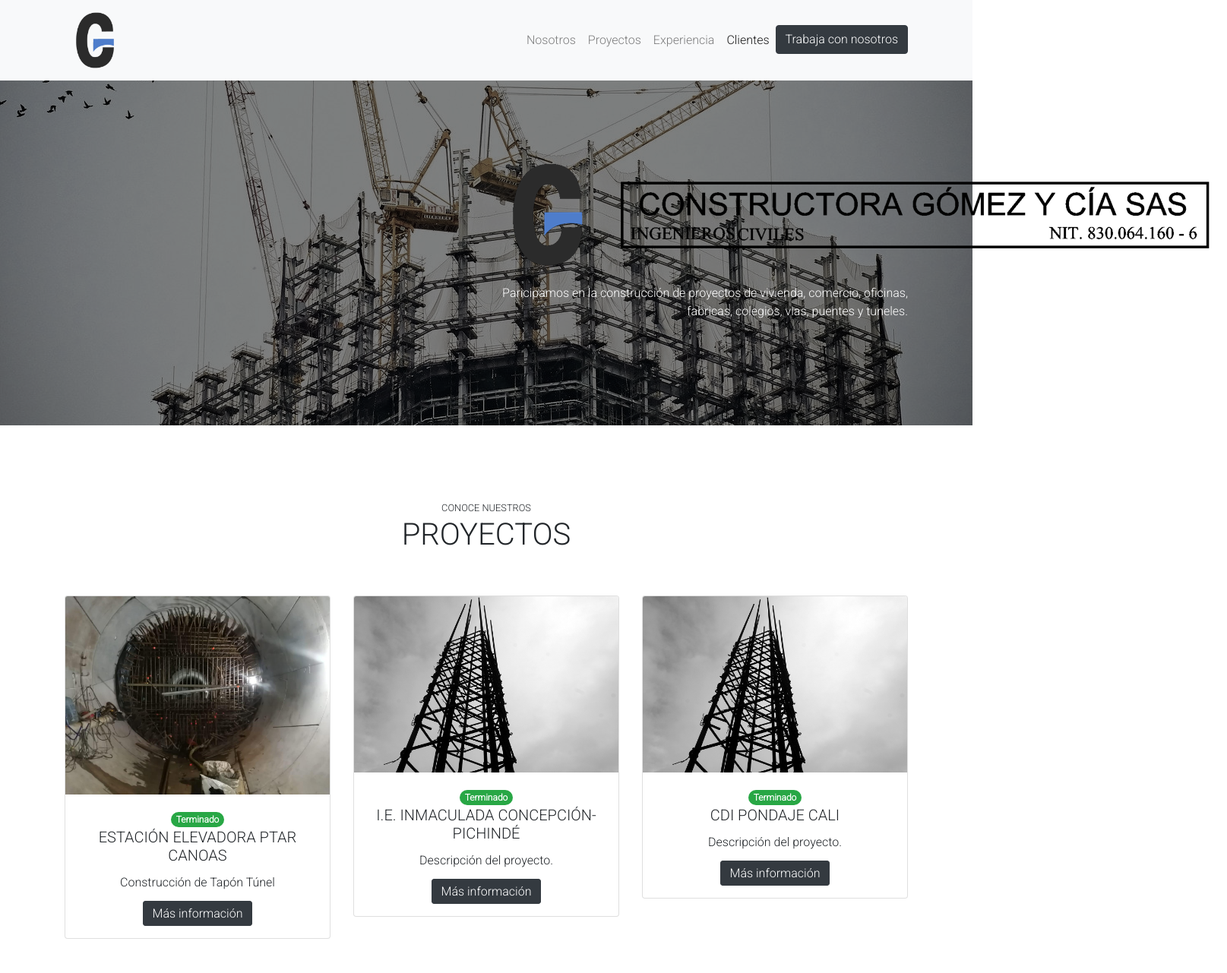
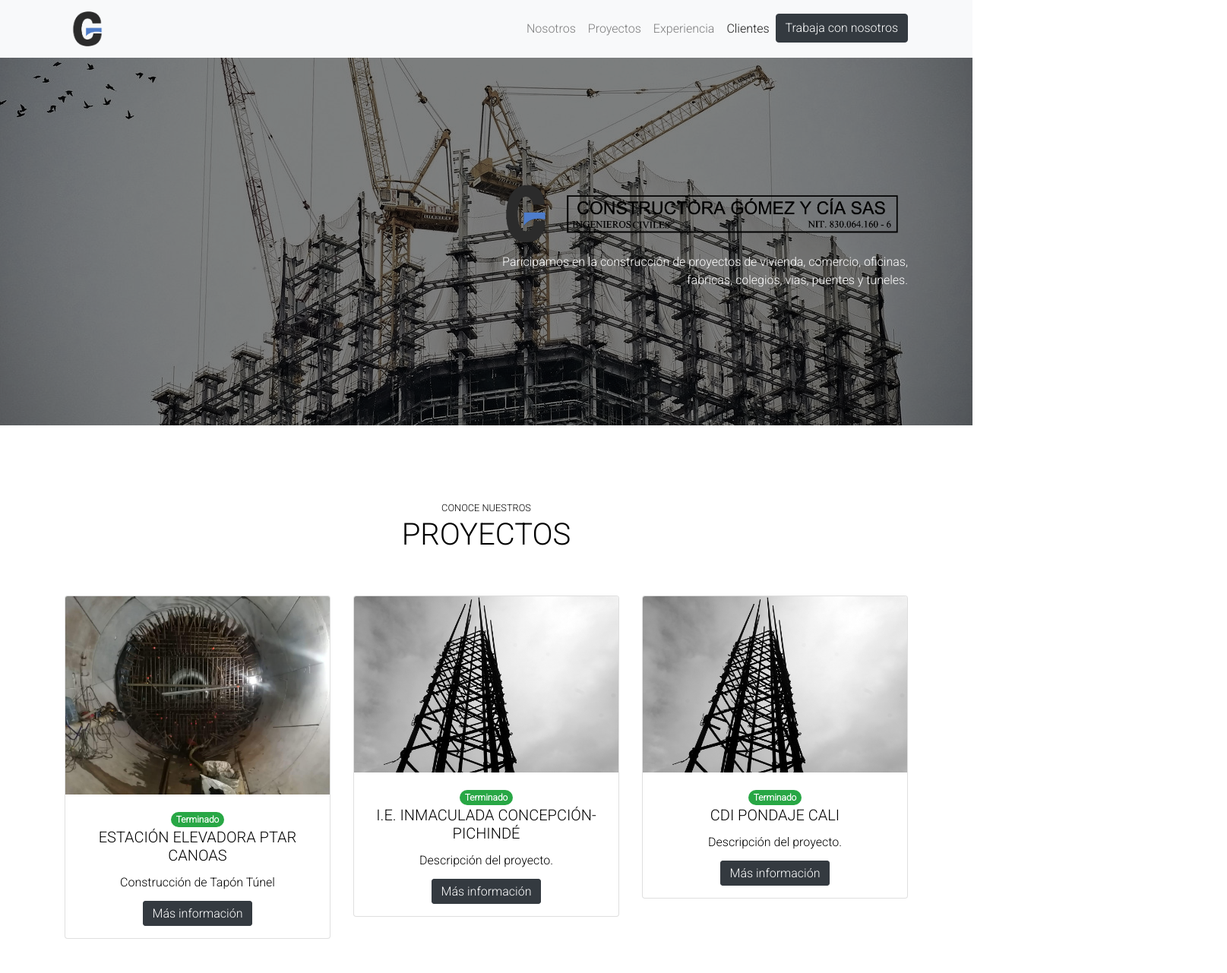
Before and after one commit to LeronArenwino/page_cgomez, a plain HTML site: page index.html in a window 1280 px wide. Shown: the top 1281 px of the page at 76% size, 1615 px wide, since content can reach past the window. Drawn offline with nearby package versions, Linux system fonts and the light colour scheme.

Commit message:
max-width in #main img was defined

```diff
--- a/css/index.css
+++ b/css/index.css
@@ -39,7 +39,8 @@ body{
 }
 
 #header img{
-    width: 80px;
+    width: 60px;
+    height: 50px;
 }
 
 /*------------ header ------------*/
@@ -50,6 +51,10 @@ body{
     max-height: 70vh;
     object-fit: cover;
     filter: grayscale(70%);
+}
+
+#main img{
+    max-width: 100%;
 }
 
 #carousel{
@@ -77,6 +82,7 @@ body{
 
 #projects{
     background-color: var(--white-color);
+    color: var(--dark-color);
 }
 
 /*------------ expirience ------------*/
```
